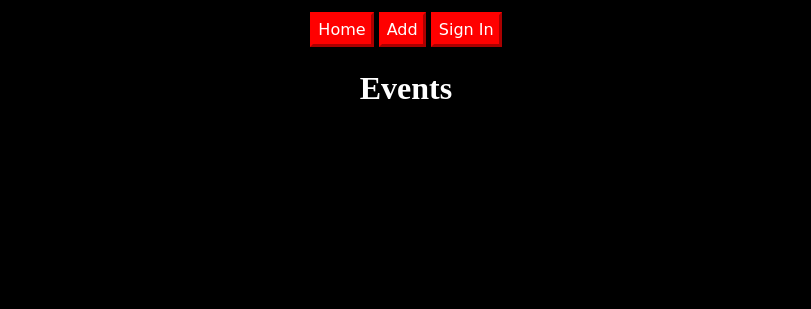
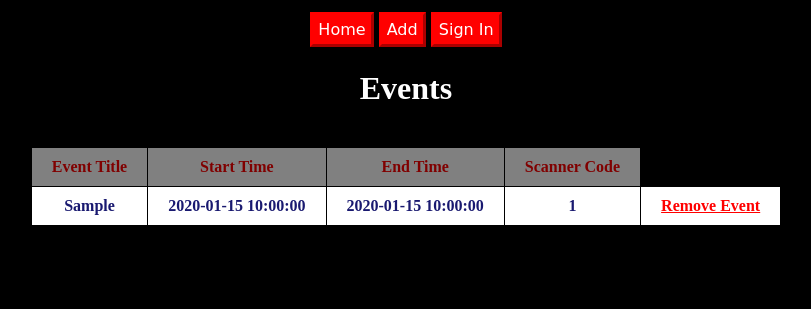
Before and after one commit to ZMarsh20/Capstone, a Flask app: template templates/events.html in a window 1280 px wide. Shown: the top 309 px of the page, without its empty margins (234-1045 px from the left). Run offline with Flask 2, Linux system fonts and the light colour scheme; the template is opened without the code that fills it: values that come from a table or form of the project are taken from there, others are empty; tables that the repository leaves empty hold one stand-in row (values such as "Sample post"); some libraries are stand-ins or nearby versions.

Commit message:
now equipt to add events and list them

```diff
--- a/app.py
+++ b/app.py
@@ -26,18 +26,46 @@ db = SQLAlchemy(app)
 login_manager = LoginManager(app)
 login_manager.init_app(app)
 login = False
+addwrong = False
 
 class Users(UserMixin, db.Model):
     id = db.Column(db.Integer, primary_key=True)
     username = db.Column(db.String(40), unique=True, nullable=False)
     password = db.Column(db.String(80), nullable=False)
     name = db.Column(db.String(40))
+    events = db.relationship('Events', backref='users', lazy=True)
+
+class Events(db.Model):
+    id = db.Column(db.Integer, primary_key=True)
+    event = db.Column(db.String(45), unique=True, nullable=False)
+    startTime = db.Column(db.DateTime, nullable=False)
+    endTime = db.Column(db.DateTime, nullable=False)
+    code = db.Column(db.Integer, nullable=False)
+    user = db.Column(db.Integer, db.ForeignKey('users.id'))
+
+
+def timeformat(s):
+    return s.replace("T"," ") + ":00"
 
 @app.route('/', methods=['GET', 'POST'])
 def home():
+    global addwrong
+    addwrong = False
     if login:
-        eventsList = []
-        return render_template("events.html",login=login)
+        if request.method == 'POST':
+            event = Events( event=request.form['eName'],
+                            startTime=timeformat(request.form['start']),
+                            endTime=timeformat(request.form['end']),
+                            code=request.form['code'], user=current_user.id)
+            if event.endTime > event.startTime:
+                db.session.add(event)
+                db.session.commit()
+            else:
+                addwrong = True
+                redirect(url_for("add"))
+        eventsList = Events.query.filter_by(user=current_user.id).all()
+        print(eventsList)
+        return render_template("events.html",login=login, eventsList=eventsList)
     return render_template("home.html", login=login)
 
 @login_manager.user_loader
@@ -101,7 +129,7 @@ def view(i):
 @app.route('/add', methods=['GET','POST'])
 def add():
     if login:
-        return "add"
+        return render_template('add.html')
     return redirect(url_for("sign_in"))
 
 checkList = []
@@ -206,4 +234,4 @@ def err404(err):
     return render_template('error.html', err=err)
 
 if __name__ == '__main__':
-    app.run(host="0.0.0.0")
+    app.run(host="0.0.0.0", debug=True)
--- a/static/css.css
+++ b/static/css.css
@@ -38,7 +38,7 @@ table {
     border-collapse: collapse;
 }
 th, td {
-    padding: 0px 20px;
+    padding: 10px 20px;
     text-align: center;
     font-weight: bold;
     color: midnightblue;
--- a/templates/events.html
+++ b/templates/events.html
@@ -4,6 +4,25 @@
 {% block content %}
 <h1>Events</h1>
 <br>
-
+{% if eventsList|length > 0 %}
+<table>
+    <tr>
+        <th>Event Title</th>
+        <th>Start Time</th>
+        <th>End Time</th>
+        <th>Scanner Code</th>
+    </tr>
+    {% for event in eventsList %}
+    <tr id="{{event.id}}" onclick="view(this)">
+        <td> {{event.event}} </td>
+        <td> {{event.startTime}} </td>
+        <td> {{event.endTime}} </td>
+        <td> {{event.code}} </td>
+        <td><a href="\delete\{{event.id}}" style="color:red;">Remove Event</a></td>
+    </tr>
+    {% endfor %}
+</table>
+{%endif%}
+<script src="/static/read.js"></script>
 <br>
 {%endblock%}
```
Also changed, not shown: templates/add.html (+11 -32 lines).
